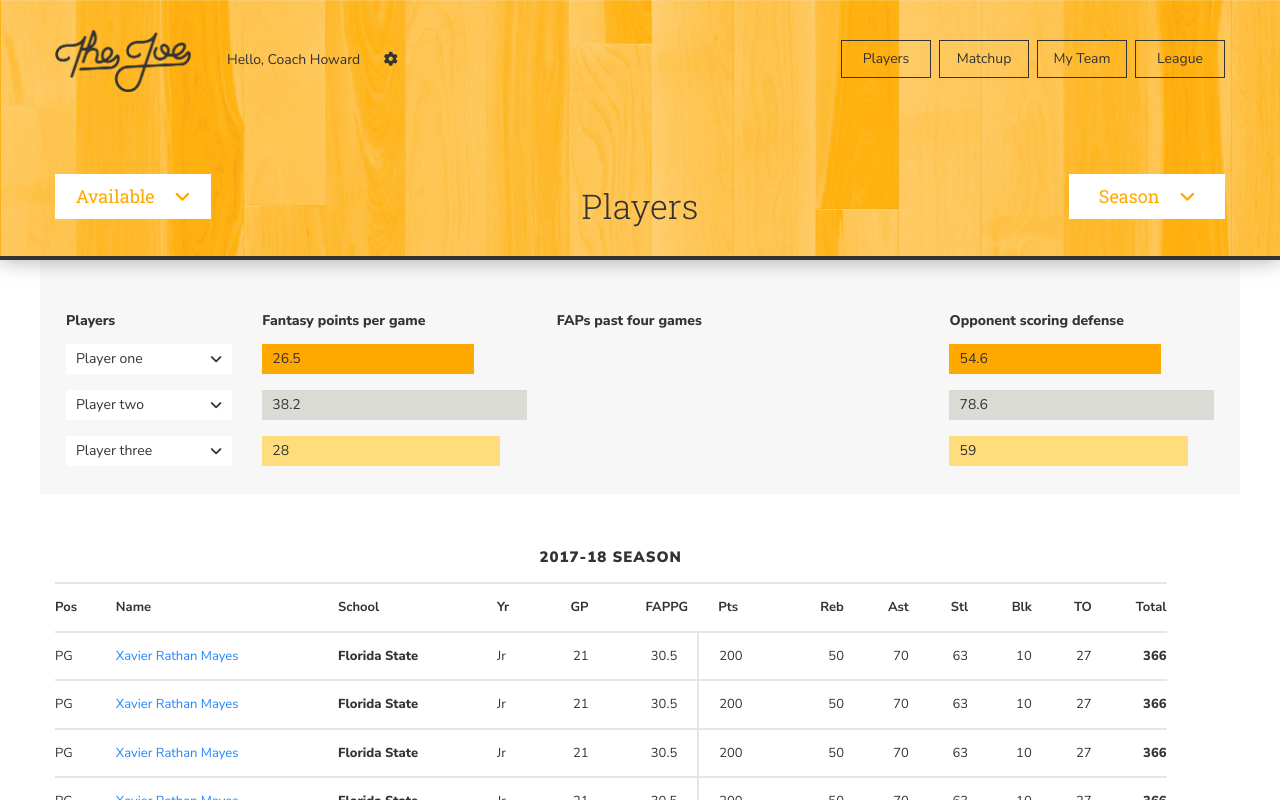
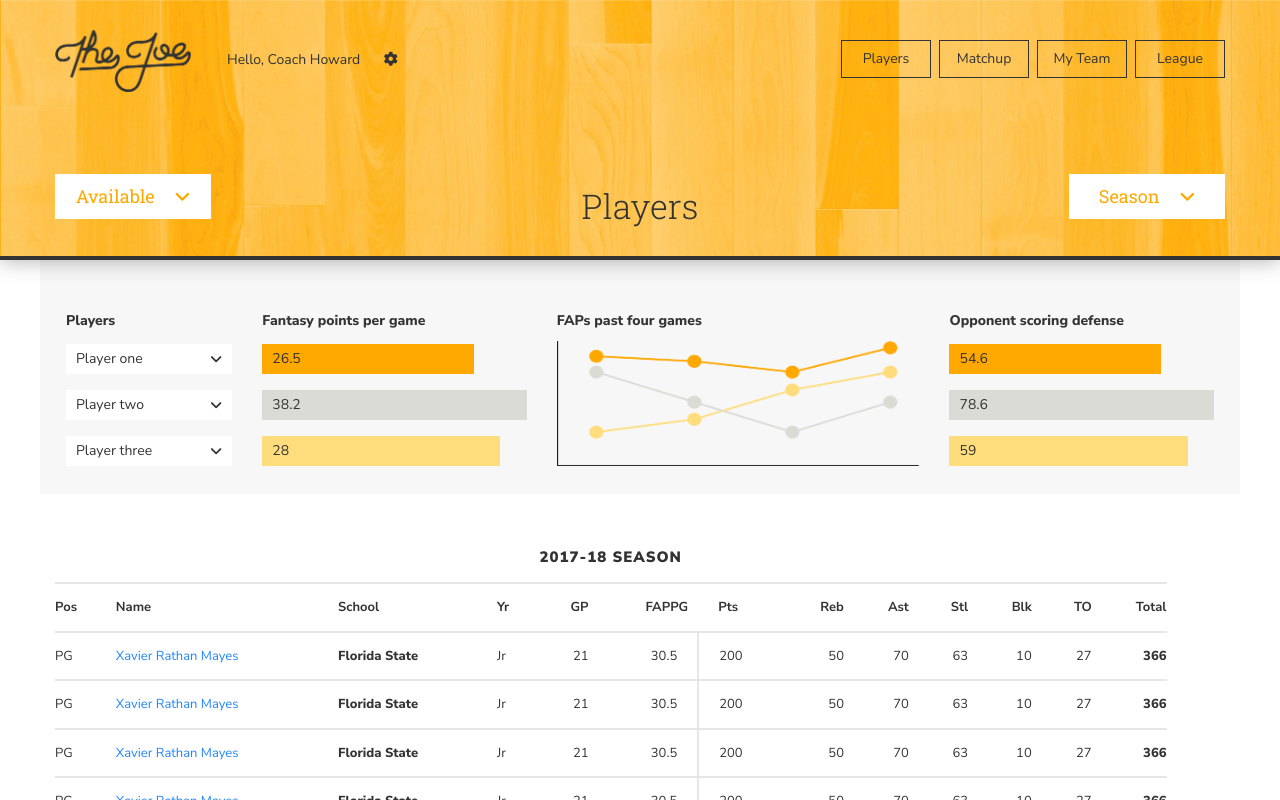
Before and after one commit to benjhoward/thejoe-react, a React (Create React App) app: page /players in a window 1280 px wide. Shown: the top 800 px of the page. Built offline with nearby package versions, Linux system fonts and the light colour scheme.

Commit message:
Fixed chart image on players page

```diff
--- a/src/Players.js
+++ b/src/Players.js
@@ -77,6 +77,7 @@ class Players extends Component {
               <div className="col-md-4">
                 <p className="players-title">FAPs past four games</p>
                 <div className="players-recent">
+                  {/*<Link to="/"><img src="../img/players/line-chart.png" alt="The Joe"/></Link>*/}
                   {/* <img src="img/line-chart.png"/> */}
                 </div>
               </div>
--- a/src/css/players-styles.css
+++ b/src/css/players-styles.css
@@ -53,7 +53,7 @@
 .players-recent {
   width: 100%;
   height: 125px;
-  /*background-image: url(../img/line-chart.png);*/
+  background-image: url(/img/players/line-chart.png);
   background-size: 100% 100%;
   margin-top: 10px;
 }
```
